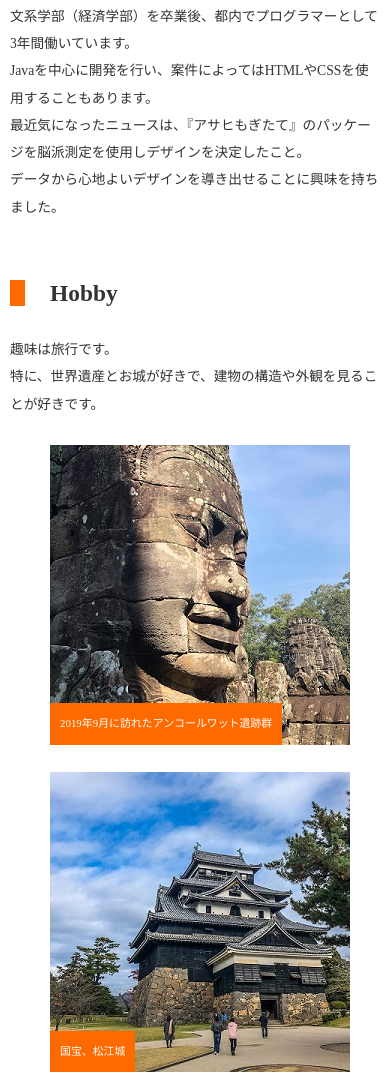
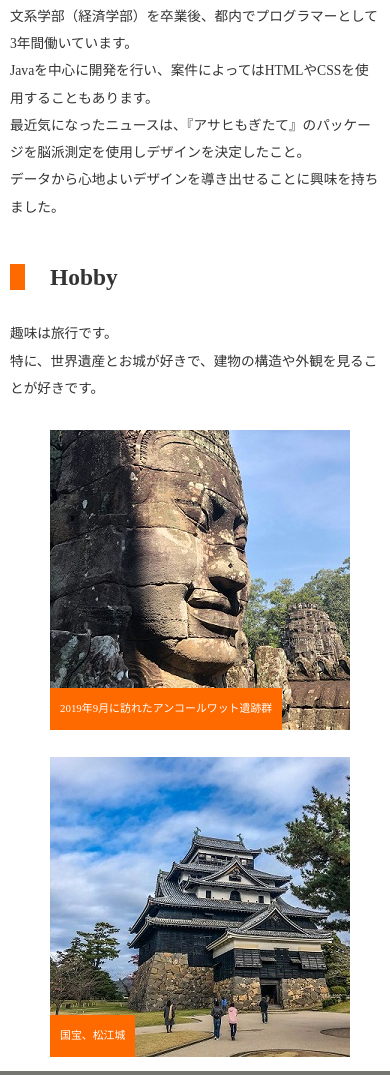
Before and after one commit to manamu27/develop, a plain HTML site: page about/about.html in a window 390 px wide. Shown: the part 424-1499 px from the top of the page. Drawn offline with Linux system fonts and the light colour scheme.

Commit message:
20200218

```diff
--- a/about/css/style.css
+++ b/about/css/style.css
@@ -189,4 +189,8 @@ section{
     margin: 0 5%;
   }
 
+  section{
+  margin-bottom: 0;
 }
+
+}
```
